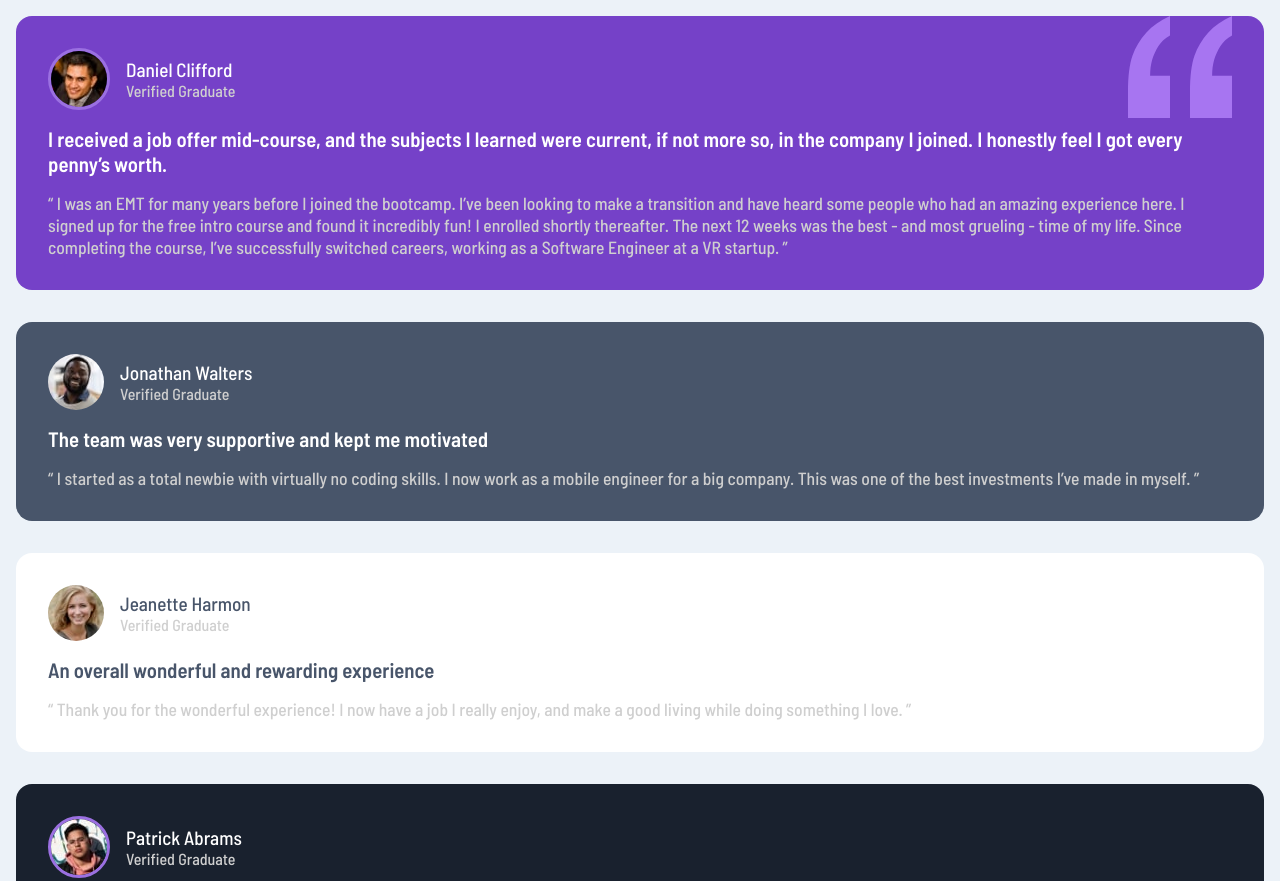
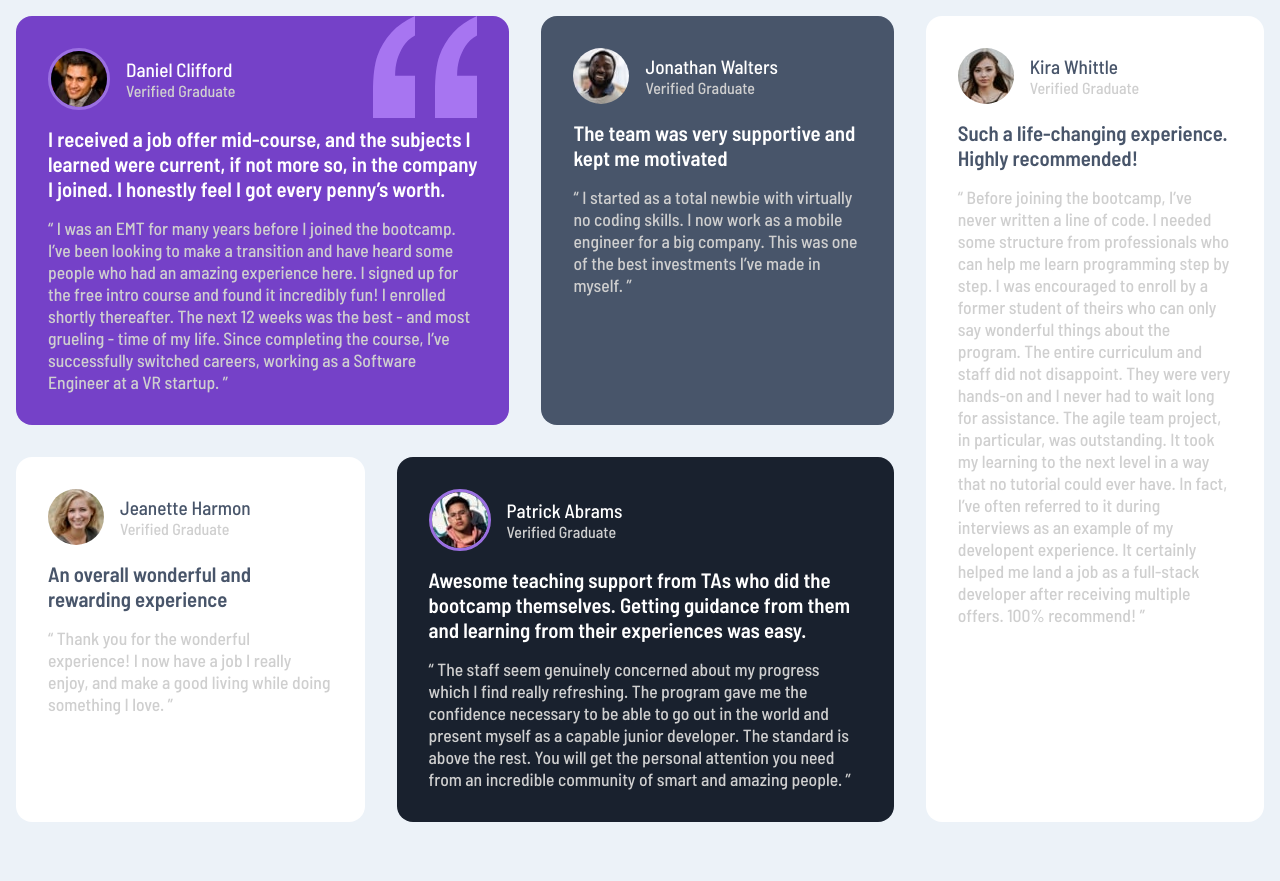
Before and after one commit to LeMarechalDeFer/testimonials-grid-section-main, a plain HTML site: page index.html in a window 1280 px wide. Shown: the top 881 px of the page. After the commit the page ends 838 px from the top, so only its background shows below. Drawn offline with Linux system fonts and the light colour scheme.

Commit message:
desktop view

```diff
--- a/index.html
+++ b/index.html
@@ -17,7 +17,7 @@
 
   <main>
 
-    <article class="purple-section">
+    <article id="daniel-clifford" class="purple-section">
       <figure>
         <img class="profileId profileId--violet" src="./images/image-daniel.jpg" alt="Daniel Clifford photo">
         <figcaption>
@@ -41,7 +41,7 @@
       <img class="doublequote" src="./images/bg-pattern-quotation.svg" alt="background-quotation">
        </article>
 
-    <article class="grey-section">
+    <article id="jonathan-walters" class="grey-section">
       <figure>
         <img class="profileId" src="./images/image-jonathan.jpg" alt="Jonathan Walters photo">
         <figcaption>
@@ -58,7 +58,7 @@
       </blockquote>
     </article>
 
-    <article class="white-section">
+    <article id="jeanette-harmon" class="white-section">
       <figure>
         <img class="profileId" src="./images/image-jeanette.jpg" alt="Jeanette Harmon photo">
         <figcaption>
@@ -77,7 +77,7 @@
     </article>
 
 
-    <article class="hard-grey-section">
+    <article id="patrick-abrams" class="hard-grey-section">
       <figure>
         <img class="profileId profileId--violet" src="./images/image-patrick.jpg" alt="Patrick Abrams photo">
         <figcaption>
@@ -98,7 +98,7 @@
       </blockquote>
     </article>
 
-    <article class="white-section">
+    <article id="kira-whittle" class="white-section">
         <figure>
           <img class="profileId" src="./images/image-kira.jpg" alt="Kira Whittle photo">
           <figcaption>
--- a/style.css
+++ b/style.css
@@ -185,3 +185,49 @@ blockquote{
     right: 2rem;
     max-width: 30%;
 }
+
+
+@media (min-width: 1024px){
+
+    body {
+        display: flex;
+        justify-content: center;
+        align-items: center;
+        min-height: 100vh;
+        /* padding: 2rem; */
+    }
+
+    main{
+        display: grid;
+        grid-template-columns: repeat(4, auto);
+        grid-template-rows: repeat(2, auto);
+    }
+
+    #daniel-clifford{
+        grid-column: 1/3;
+        grid-row: 1/2;
+    }
+
+    #jonathan-walters{
+        grid-column: 3/4;
+        grid-row: 1/2;
+    }
+
+    #jeanette-harmon{
+        grid-column: 1/2;
+        grid-row: 2/3;
+    }
+
+    #patrick-abrams{
+        grid-column: 2/4;
+        grid-row: 2/3;
+    }
+
+    #kira-whittle{
+        grid-column: 4/5;
+        grid-row: 1/3;
+    }
+
+
+
+}
```
